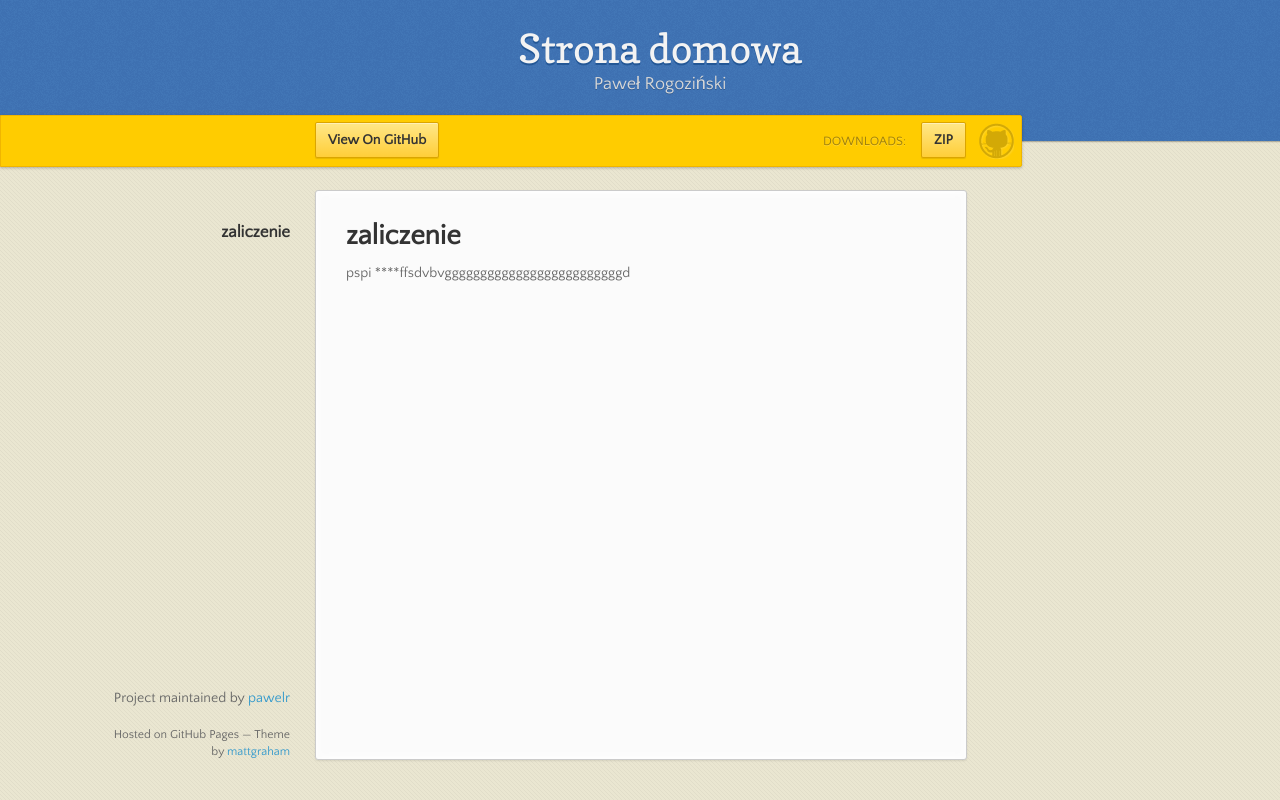
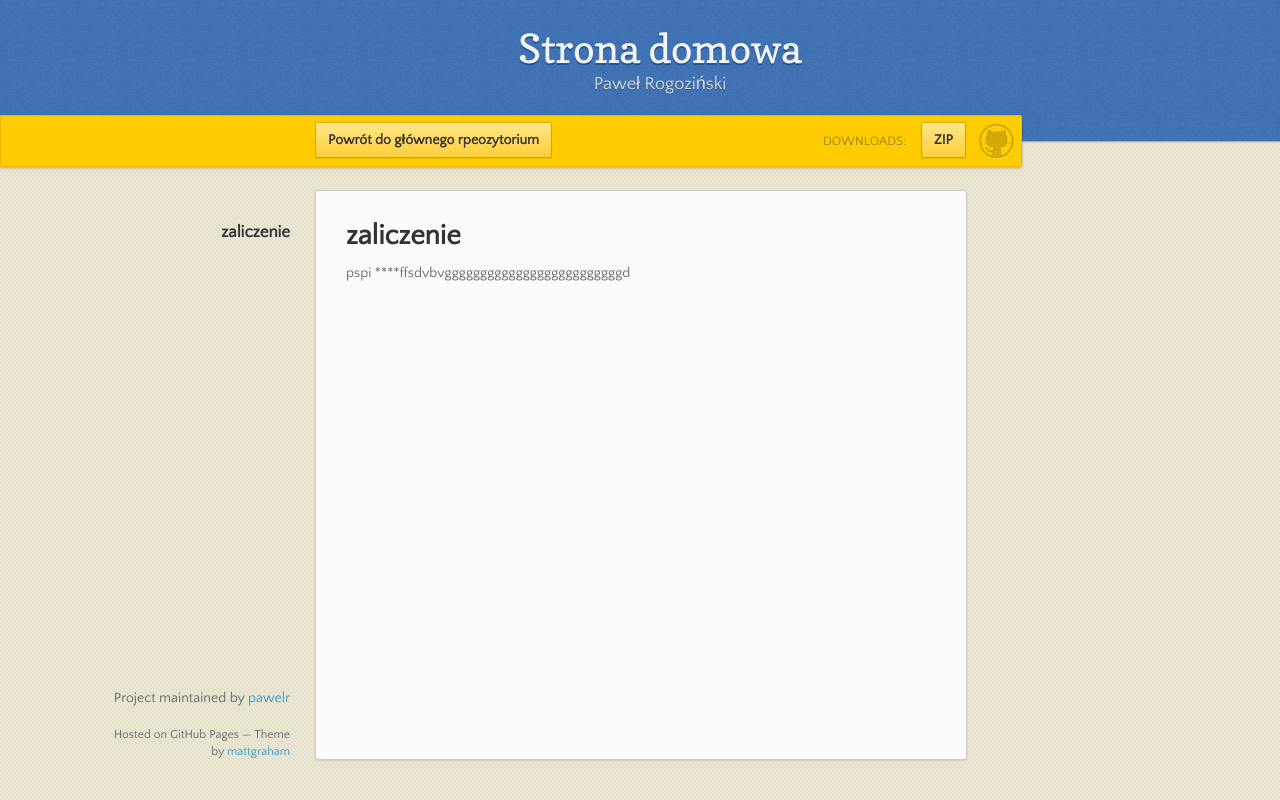
Before and after one commit to pawelr/zaliczenie, a plain HTML site: page index.html in a window 1280 px wide. Drawn offline with nearby package versions, Linux system fonts and the light colour scheme.

Commit message:
Update index.html

```diff
--- a/index.html
+++ b/index.html
@@ -24,7 +24,7 @@
       <div id="banner">
         <span id="logo"></span>
 
-        <a href="https://github.com/pawelr/zaliczenie" class="button fork"><strong>View On GitHub</strong></a>
+        <a href="https://github.com/pawelr/zaliczenie" class="button fork"><strong>Powrót do głównego rpeozytorium</strong></a>
         <div class="downloads">
           <span>Downloads:</span>
           <ul>
```
